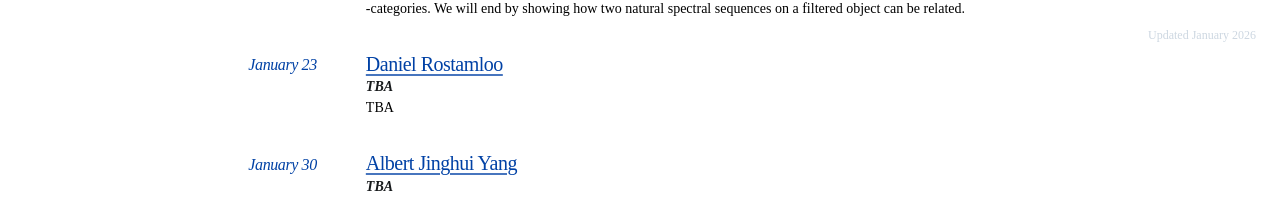
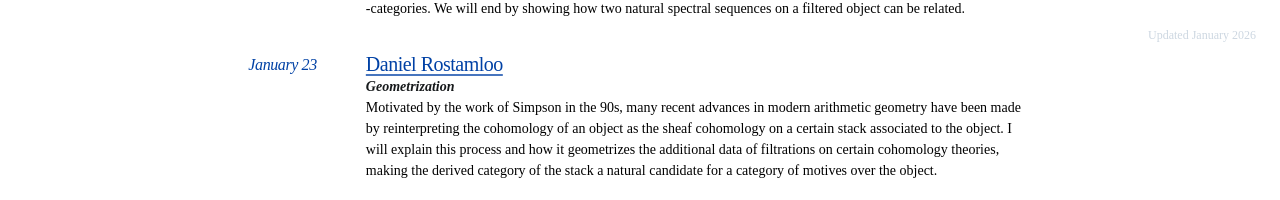
Before and after one commit to jay-reiter/jay-reiter.github.io, a React (Create React App) app: page /dubtop-winter-2026 in a window 1280 px wide. Shown: the part 748-948 px from the top of the page. Built offline with nearby package versions, Linux system fonts and the light colour scheme; a web font is replaced by a local one.

Commit message:
daniel abstract

```diff
--- a/src/assets/dubtop-talks/winter2026.tsx
+++ b/src/assets/dubtop-talks/winter2026.tsx
@@ -24,9 +24,9 @@ const talks: ReactElement[] = [
   />,
   <DubTopTalkItem
     speaker='Daniel Rostamloo'
-    title='TBA'
+    title='Geometrization'
     date='January 23'
-    abstract={<>TBA</>}
+    abstract={<>Motivated by the work of Simpson in the 90s, many recent advances in modern arithmetic geometry have been made by reinterpreting the cohomology of an object as the sheaf cohomology on a certain stack associated to the object. I will explain this process and how it geometrizes the additional data of filtrations on certain cohomology theories, making the derived category of the stack a natural candidate for a category of motives over the object.</>}
     speakerWebsite='https://theprismatic.site'
   />,
   <DubTopTalkItem
```
